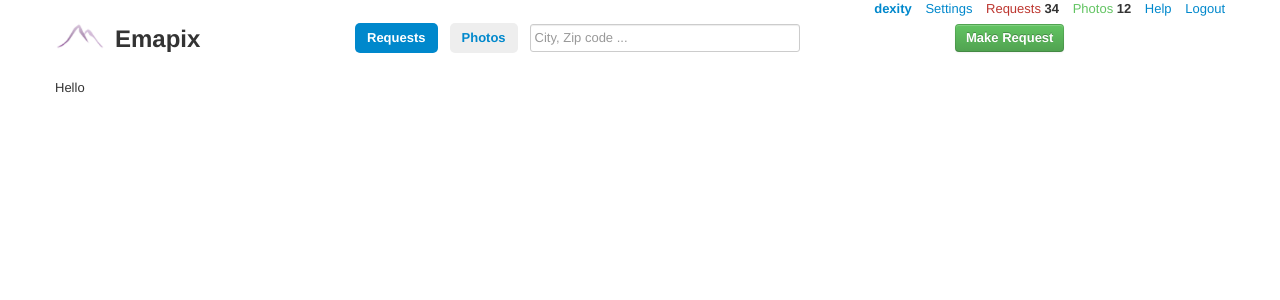
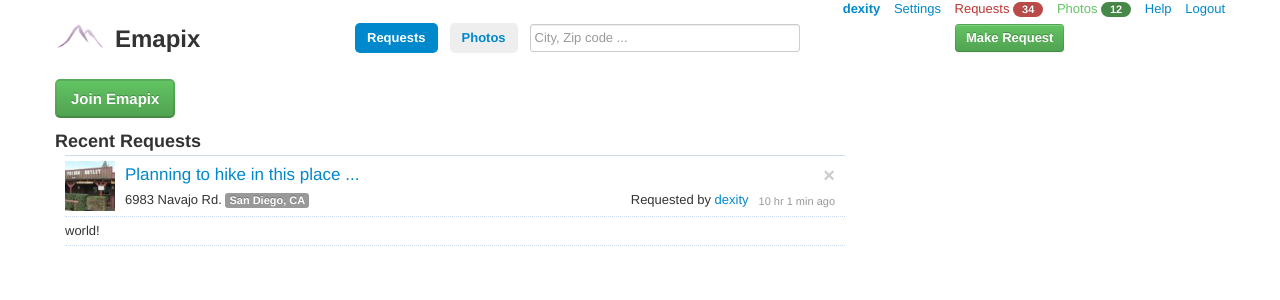
Before and after one commit to dexity/emapix, a Django app: page /layout/requests in a window 1280 px wide. Shown: the top 300 px of the page. Run offline with Django 3.2, Linux system fonts and the light colour scheme; parts of the project's set-up code (start-up, migrations or seed data) failed here and were passed over.

Commit message:
Implemented markup for request item

```diff
--- a/emapix/layout/templates/requests.html
+++ b/emapix/layout/templates/requests.html
@@ -3,14 +3,14 @@
 <div class="container">
 	<div class="pull-right e-nav-user">
 		<a href="#"><b>dexity</b></a> <a href="#">Settings</a>
-		<a href="#" class="brown">Requests</a> <b>34</b>
-		<a href="#" class="green">Photos</a> <b>12</b>
+		<a href="#" class="brown">Requests</a> <span class="badge badge-important">34</span>
+		<a href="#" class="green">Photos</a> <span class="badge badge-success">12</span>
 		<a href="#">Help</a> <a href="#">Logout</a>
 	</div>
 	<div class="clear_both"></div>
 	<div class="row e-nav">
 	   <div class="span3">
-	       <a href="#" id="logo"><img src="/media/img/mountains.png"></a><h2>Emapix</h2>
+	       <a href="#" id="logo"><img src="/media/img/mountains.png" /></a><h2>Emapix</h2>
 	   </div>
 	   <div class="span6">
            <ul class="nav nav-pills pull-left">
@@ -25,7 +25,27 @@
 	       <button class="btn btn-success"><b>Make Request</b></button>
 	   </div>
 	</div>
-	Hello
+	<div class="clear_both"></div>
+	<button class="btn-large btn-success" id="join"><b>Join Emapix</b></button>
+    <h3>Recent Requests</h3>
+
+    <div id="e-requests-list">
+        <div class="e-request-item e-first-item span8">
+            <a href=""><img src="/media/img/request.png"/></a>
+            <div>
+                <div class="e-request-description"><a href="">Planning to hike in this place ...</a><button class="close">&times;</button></div>
+                <div> 6983 Navajo Rd. <span class="label">San Diego, CA</span>
+	                <div class="pull-right">
+		                <div class="e-request-time">10 hr 1 min ago</div>
+                        <div class="pull-right">Requested by <a href="">dexity</a></div>
+	                </div>
+                </div>
+            </div>
+        </div>
+        <div class="e-request-item span8">
+            world!
+        </div>
+    </div>
 </div>
 
 {% include 'footer.html' %}
--- a/media/css/main.css
+++ b/media/css/main.css
@@ -23,6 +23,50 @@
 	margin-top: 3px;
 }
 
+/* Request */
+#e-requests-list {
+	margin-left: -20px;
+}
+.e-request-item {
+    border-bottom: 1px dotted #ccdcef;
+    padding:5px 10px 5px 0px;
+}
+.e-request-item:after {
+	clear: both;
+}
+.e-request-item a > img {
+	float:left;
+	margin-right: 10px;
+	height: 50px;
+}
+.e-first-item {
+	border-top: 1px solid #ccdcef;
+}
+.e-last-item {
+	border-bottom:none;
+}
+.e-request-description {
+	font-size: 17px;
+	height: 25px;
+	padding-top: 5px;
+}
+.e-request-user {
+
+}
+.e-request-time {
+	color: #999;
+	font-size: 11px;
+	margin-top: 1px;
+	margin-left: 10px;
+	float: right;
+	display: inline;
+}
+
+/* Misc */
+#join {
+	margin-bottom: 10px;
+}
+
 /* Colors */
 .brown {
 	color: #bd362f;
```
Also changed, not shown: media/img/request.png (added).
